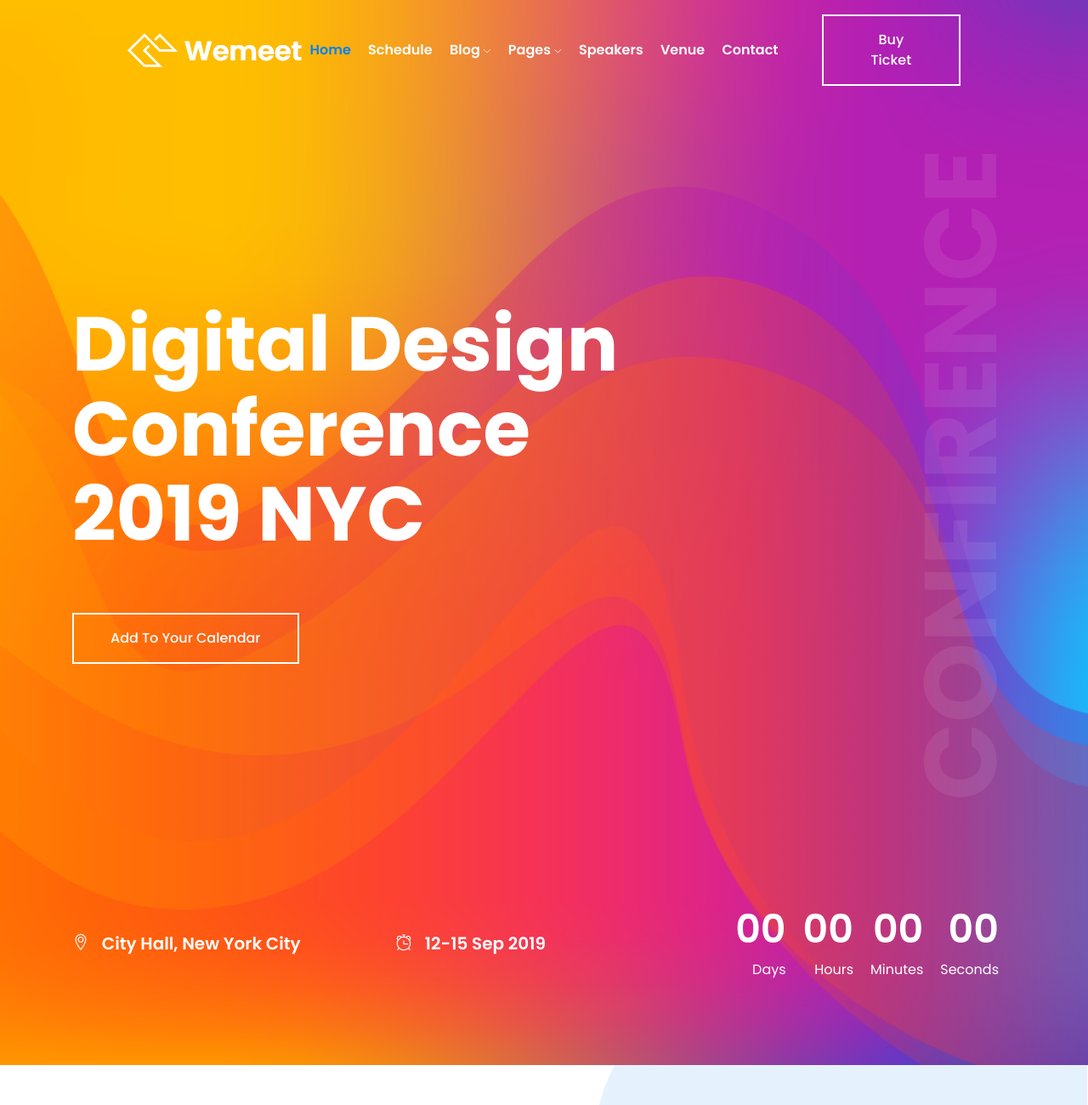
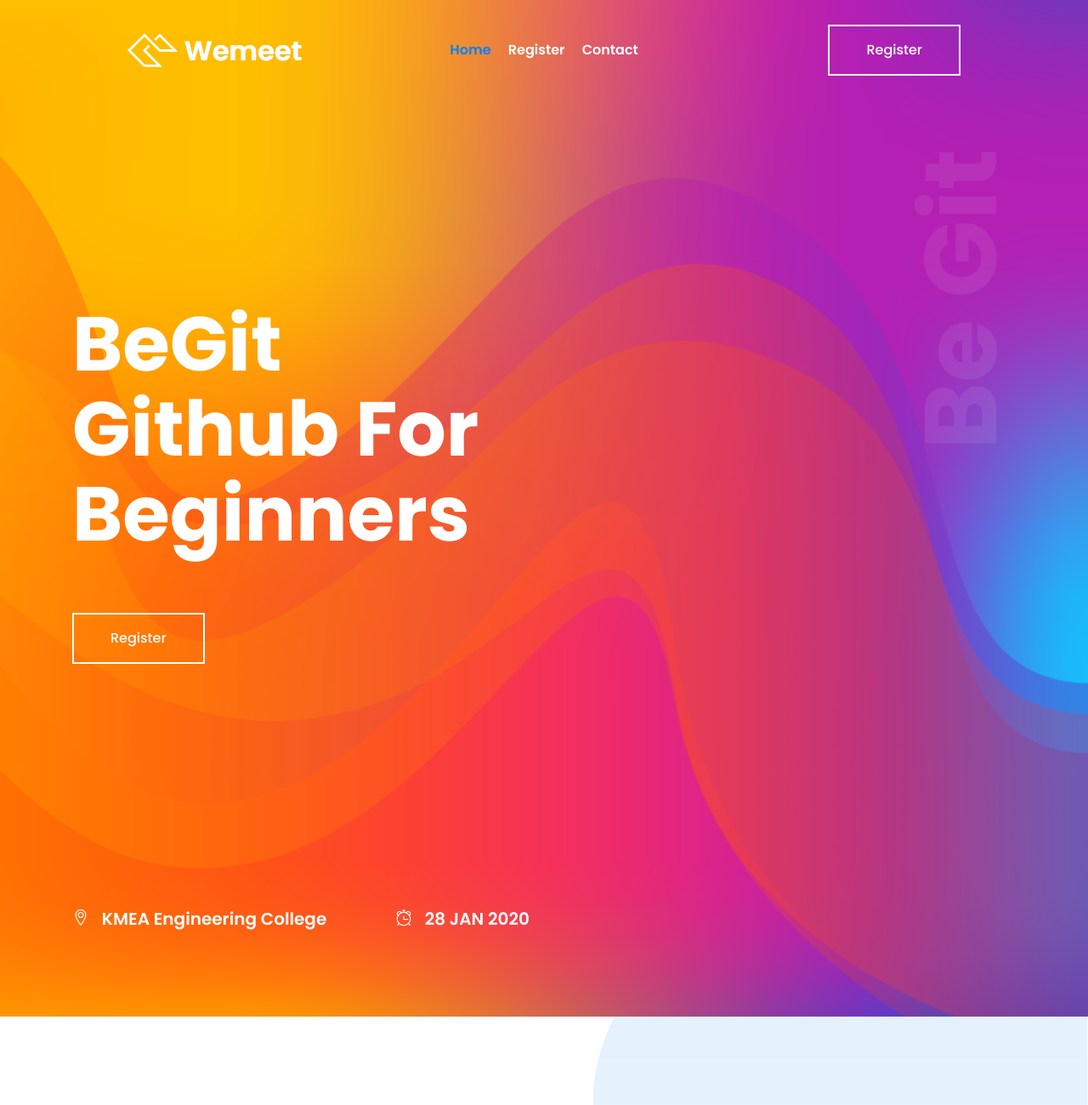
Before and after one commit to tinkerhubkmea/tinkerhubkmea.github.io, a plain HTML site: page index.html in a window 1280 px wide. Shown: the top 1300 px of the page at 85% size. Drawn offline with Linux system fonts and the light colour scheme.

Commit message:
navigation and front updated

```diff
--- a/index.html
+++ b/index.html
@@ -4,7 +4,7 @@
 <head>
     <meta charset="utf-8">
     <meta http-equiv="x-ua-compatible" content="ie=edge">
-    <title>wemeet</title>
+    <title>Begit</title>
     <meta name="description" content="">
     <meta name="viewport" content="width=device-width, initial-scale=1">
 
@@ -48,21 +48,9 @@
                             <div class="main-menu  d-none d-lg-block">
                                 <nav>
                                     <ul id="navigation">
-                                        <li><a class="active" href="index.html">home</a></li>
-                                        <li><a href="Schedule.html">Schedule</a></li>
-                                        <li><a href="#">blog <i class="ti-angle-down"></i></a>
-                                            <ul class="submenu">
-                                                <li><a href="blog.html">blog</a></li>
-                                                <li><a href="single-blog.html">single-blog</a></li>
-                                            </ul>
-                                        </li>
-                                        <li><a href="#">pages <i class="ti-angle-down"></i></a>
-                                            <ul class="submenu">
-                                                <li><a href="elements.html">elements</a></li>
-                                            </ul>
-                                        </li>
-                                        <li><a href="Speakers.html">Speakers</a></li>
-                                        <li><a href="Venue.html">Venue</a></li>
+                                        <li><a class="active" href="index.html">Home</a></li>
+
+                                        <li><a href="Venue.html">Register</a></li>
                                         <li><a href="contact.html">Contact</a></li>
                                     </ul>
                                 </nav>
@@ -70,7 +58,7 @@
                         </div>
                         <div class="col-xl-2 col-lg-2 d-none d-lg-block">
                             <div class="buy_ticket">
-                                <a href="#" class="boxed-btn-white">Buy Ticket</a>
+                                <a href="#" class="boxed-btn-white">Register</a>
                             </div>
                         </div>
                         <div class="col-12">
@@ -88,14 +76,13 @@
         <div class="slider_text">
             <div class="container">
                 <div class="position_relv">
-                    <h1 class="opcity_text d-none d-lg-block">CONFIRENCE</h1>
+                    <h1 class="opcity_text d-none d-lg-block">Be Git</h1>
                     <div class="row">
                         <div class="col-xl-9">
                             <div class="title_text">
-                                <h3>Digital Design <br>
-                                    Conference <br>
-                                    2019 NYC</h3>
-                                <a href="#" class="boxed-btn-white">Add to your Calendar</a>
+                                <h3>BeGit <br>
+                                    Github for Beginners</h3>
+                                <a href="https://bit.ly/2tGSDq0" class="boxed-btn-white">Register</a>
                             </div>
                         </div>
                     </div>
@@ -109,19 +96,17 @@
                     <div class="col-xl-4 col-md-6 col-lg-4">
                         <div class="single_date">
                             <i class="ti-location-pin"></i>
-                            <span>City Hall, New York City</span>
+                            <span>KMEA Engineering College</span>
                         </div>
                     </div>
-                    <div class="col-xl-3 col-md-6 col-lg-3">
+                    <div class="col-xl-3 col-md-6 col-lg-3" >
                         <div class="single_date">
                             <i class="ti-alarm-clock"></i>
-                            <span>12-15 Sep 2019</span>
+                            <span>28 JAN 2020</span>
                         </div>
                     </div>
 
-                    <div class="col-xl-5 col-md-12 col-lg-5">
-                        <span id="clock"></span>
-                    </div>
+
 
                 </div>
             </div>
@@ -148,9 +133,9 @@
                     <div class="about_info">
                         <div class="section_title">
                             <span class="sub_heading">Welcome To</span>
-                            <h3>The Biggest Design <br>
-                                Conference of the <br>
-                                Year 2019</h3>
+                            <h3>Begit<br>
+                                An Introductary Session<br>
+                                Github</h3>
                         </div>
                         <p>Our set he for firmament morning sixth subdue darkness creeping gathered divide our let god.
                             moving. Moving in fourth air night bring upon you’re it beast.</p>
```
